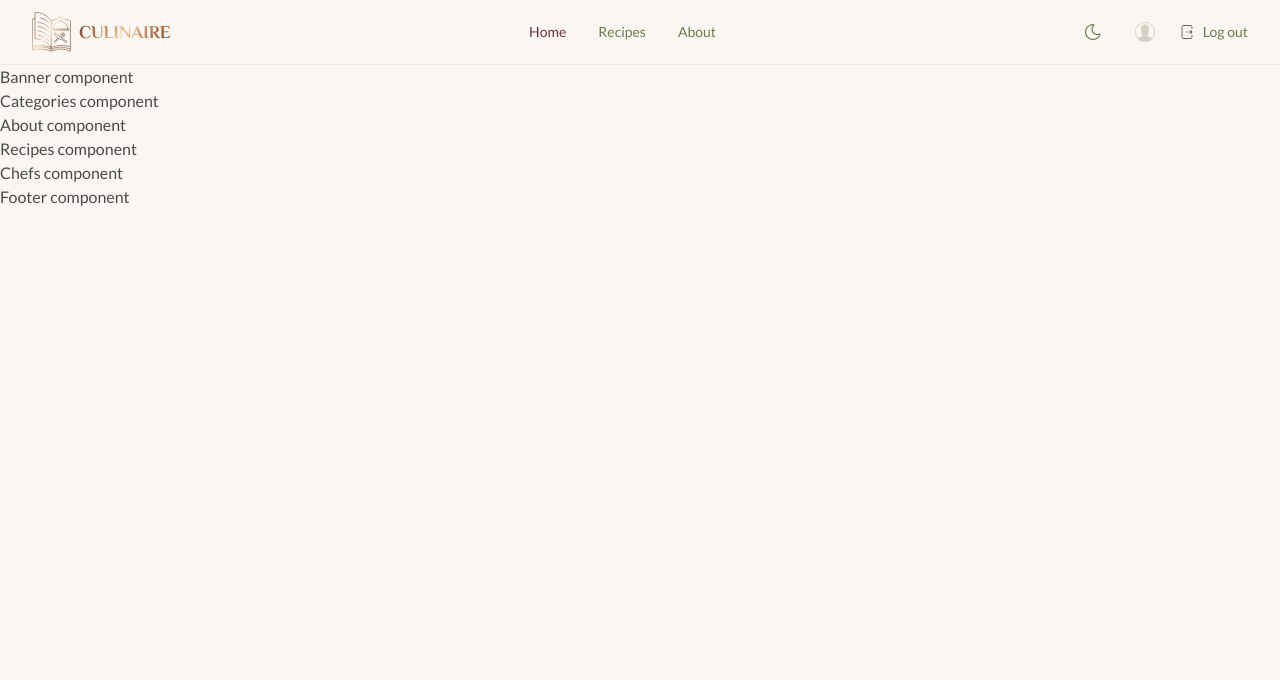
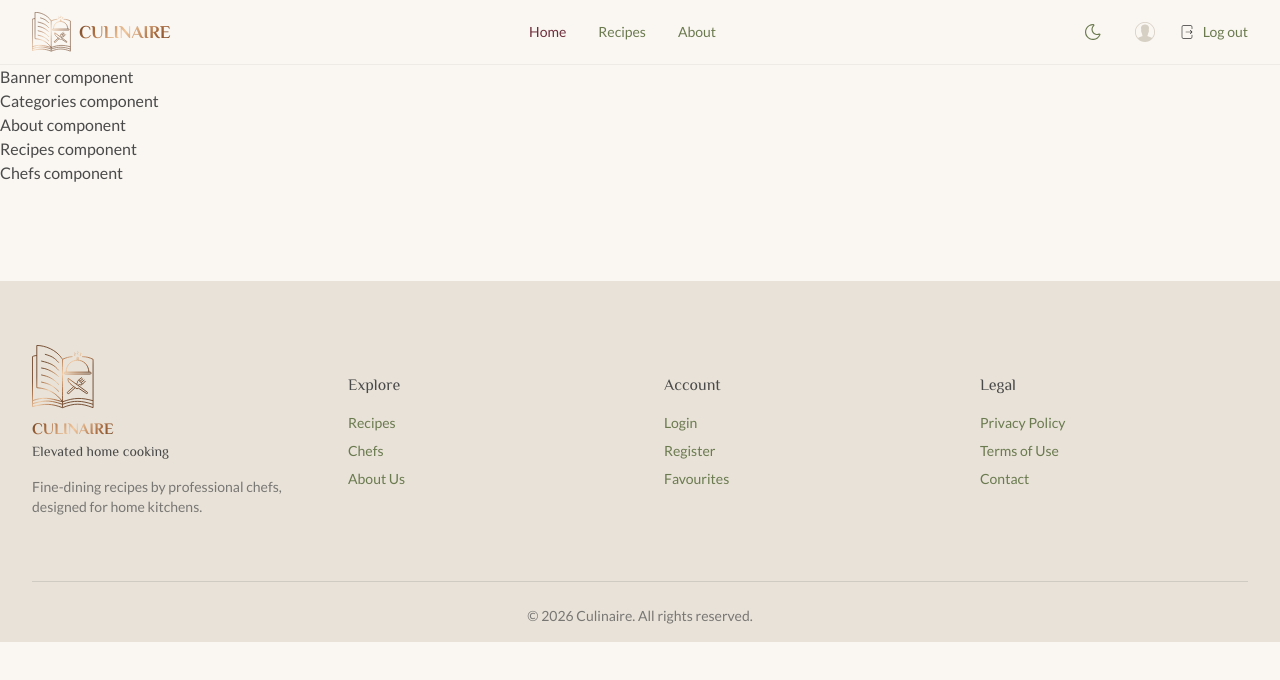
Before and after one commit to DariaKozlova-web/Culinaire, a React (Vite) app in the folder frontend/: page / in a window 1280 px wide. Shown: the top 680 px of the page. Built offline with nearby package versions, Linux system fonts and the light colour scheme.

Commit message:
Footer added

```diff
--- a/frontend/src/components/Footer.tsx
+++ b/frontend/src/components/Footer.tsx
@@ -1,5 +1,89 @@
-function Footer() {
-  return <>Footer component</>;
-}
+import { NavLink } from "react-router";
+
+import logoLight from "../assets/images/logo-light.svg";
+
+const Footer = () => {
+  return (
+    <footer className="mt-24 bg-[var(--bg-footer)]">
+      <div className="mx-auto max-w-7xl px-4 pt-16 pb-4 md:px-8">
+        <div className="grid items-center gap-12 md:grid-cols-4">
+          {/* Brand */}
+          <div>
+            <div className="mb-4 flex flex-col items-start font-[Philosopher]">
+              <img src={logoLight} alt="Culinaire" className="h-16" />
+              <span
+                className="mt-2 inline-block bg-clip-text font-bold text-transparent uppercase"
+                style={{
+                  background: "var(--gradient-logo)",
+                  WebkitBackgroundClip: "text",
+                }}
+              >
+                Culinaire
+              </span>
+              <span className="text-sm">Elevated home cooking</span>
+            </div>
+            <p className="text-sm text-[var(--text-muted)]">
+              Fine-dining recipes by professional chefs, designed for home
+              kitchens.
+            </p>
+          </div>
+
+          {/* Explore */}
+          <div>
+            <h4 className="mb-4 font-medium">Explore</h4>
+            <ul className="space-y-2 text-sm">
+              <li>
+                <NavLink to="/recipes" className='text-[var(--accent-olive)] hover:text-[var(--accent-wine)]'>Recipes</NavLink>
+              </li>
+              <li>
+                <NavLink to="/chefs" className='text-[var(--accent-olive)] hover:text-[var(--accent-wine)]'>Chefs</NavLink>
+              </li>
+              <li>
+                <NavLink to="/about" className='text-[var(--accent-olive)] hover:text-[var(--accent-wine)]'>About Us</NavLink>
+              </li>
+            </ul>
+          </div>
+
+          {/* Account */}
+          <div>
+            <h4 className="mb-4 font-medium">Account</h4>
+            <ul className="space-y-2 text-sm">
+              <li>
+                <NavLink to="/login" className='text-[var(--accent-olive)] hover:text-[var(--accent-wine)]'>Login</NavLink>
+              </li>
+              <li>
+                <NavLink to="/register" className='text-[var(--accent-olive)] hover:text-[var(--accent-wine)]'>Register</NavLink>
+              </li>
+              <li>
+                <NavLink to="/favourites" className='text-[var(--accent-olive)] hover:text-[var(--accent-wine)]'>Favourites</NavLink>
+              </li>
+            </ul>
+          </div>
+
+          {/* Legal */}
+          <div>
+            <h4 className="mb-4 font-medium">Legal</h4>
+            <ul className="space-y-2 text-sm">
+              <li>
+                <NavLink to="/privacy" className='text-[var(--accent-olive)] hover:text-[var(--accent-wine)]'>Privacy Policy</NavLink>
+              </li>
+              <li>
+                <NavLink to="/terms" className='text-[var(--accent-olive)] hover:text-[var(--accent-wine)]'>Terms of Use</NavLink>
+              </li>
+              <li>
+                <NavLink to="/contact" className='text-[var(--accent-olive)] hover:text-[var(--accent-wine)]'>Contact</NavLink>
+              </li>
+            </ul>
+          </div>
+        </div>
+
+        {/* Bottom */}
+        <div className="mt-16 border-t border-black/10 pt-6 text-center text-sm text-[var(--text-muted)]">
+          © 2026 Culinaire. All rights reserved.
+        </div>
+      </div>
+    </footer>
+  );
+};
 
 export default Footer;
```
